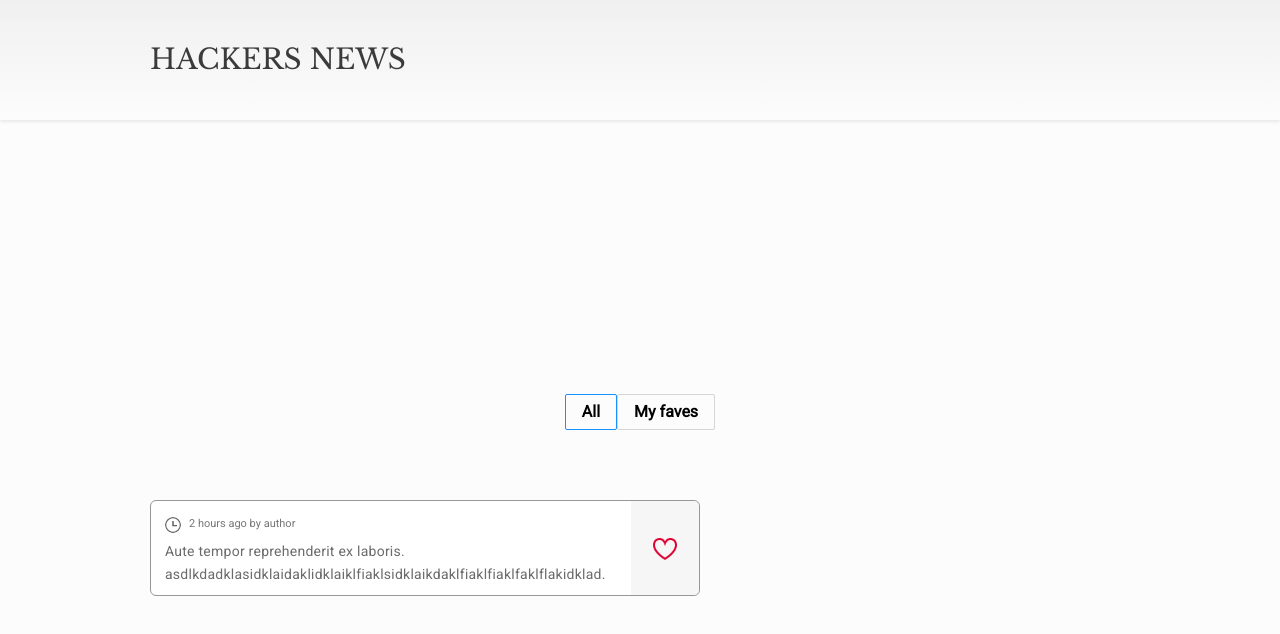
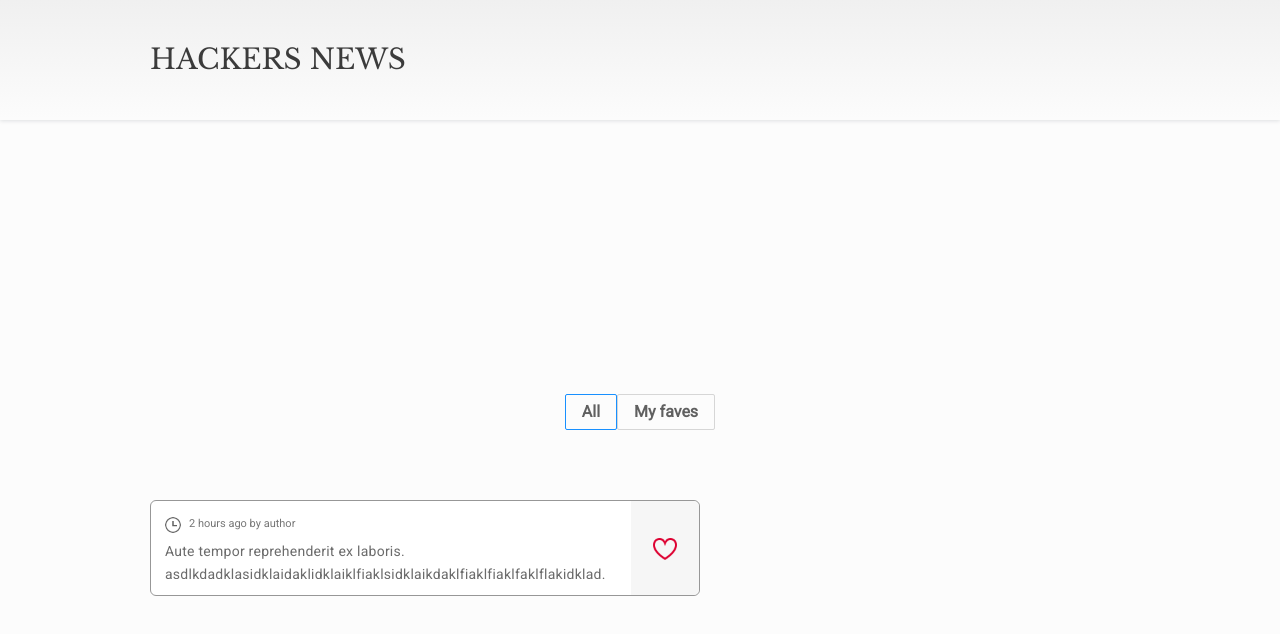
Before and after one commit to EvansGxz/hackers-new, a React (Create React App) app: page /home in a window 1280 px wide. Shown: the top 634 px of the page. Built offline with nearby package versions, Linux system fonts and the light colour scheme.

Commit message:
Add dark gray coor

```diff
--- a/src/styles/colors.js
+++ b/src/styles/colors.js
@@ -3,6 +3,7 @@ export const colors = {
     light: "#767676",
     medium: "#6b6b6b",
     high: "#f6f6f6",
+    dark: "#606060"
   },
   black: {
     light: "#3B3B3B",
```
